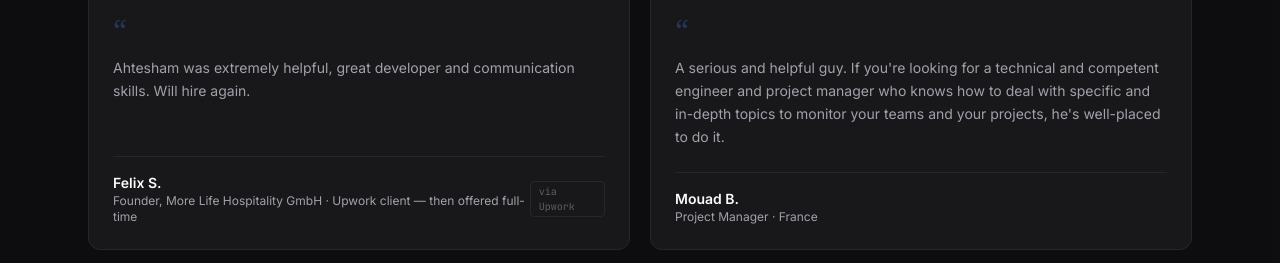
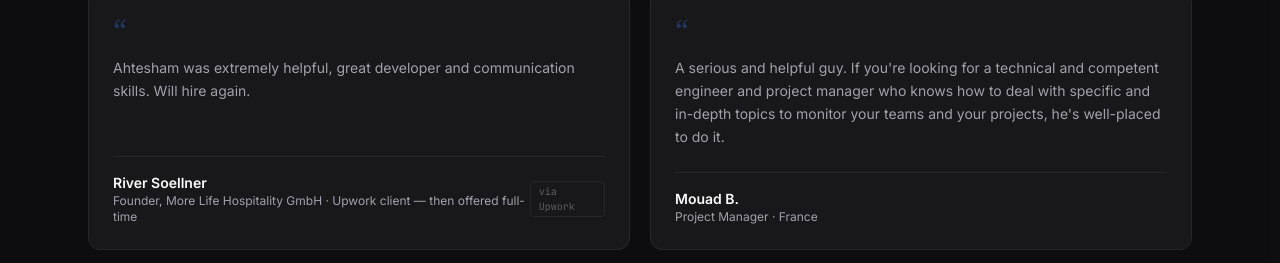
Before and after one commit to shami-ah/portfolio-site, a Next.js app: page / in a window 1280 px wide. Shown: the part 6496-6759 px from the top of the page. Built offline with nearby package versions, Linux system fonts and the light colour scheme.

Commit message:
fix: correct testimonial name — River Soellner not Felix S.

```diff
--- a/src/components/testimonials.tsx
+++ b/src/components/testimonials.tsx
@@ -13,7 +13,7 @@ interface Testimonial {
 const testimonials: Testimonial[] = [
   {
     quote: "Ahtesham was extremely helpful, great developer and communication skills. Will hire again.",
-    name: "Felix S.",
+    name: "River Soellner",
     role: "Founder, More Life Hospitality GmbH",
     company: "Upwork client — then offered full-time",
     platform: "upwork",
```
